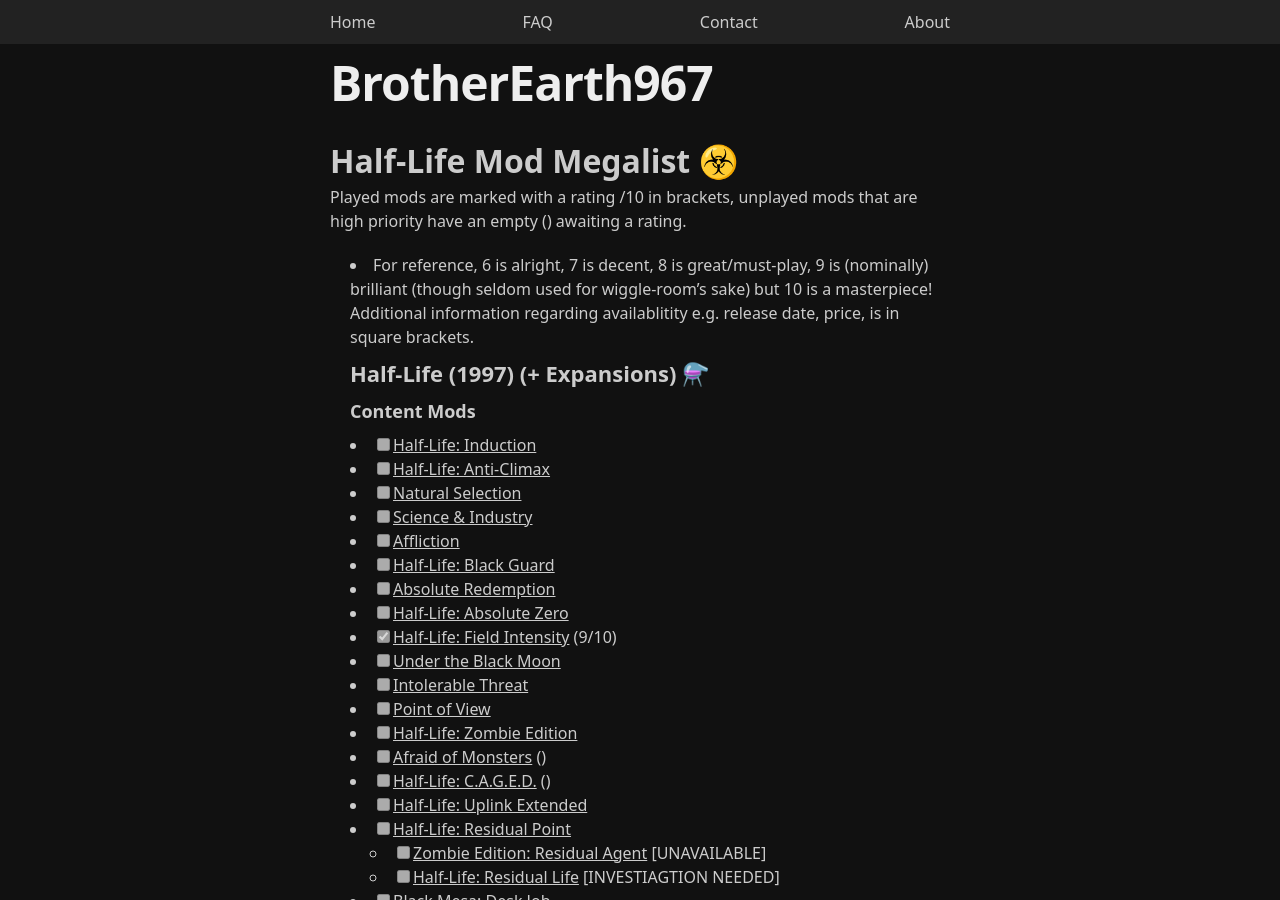
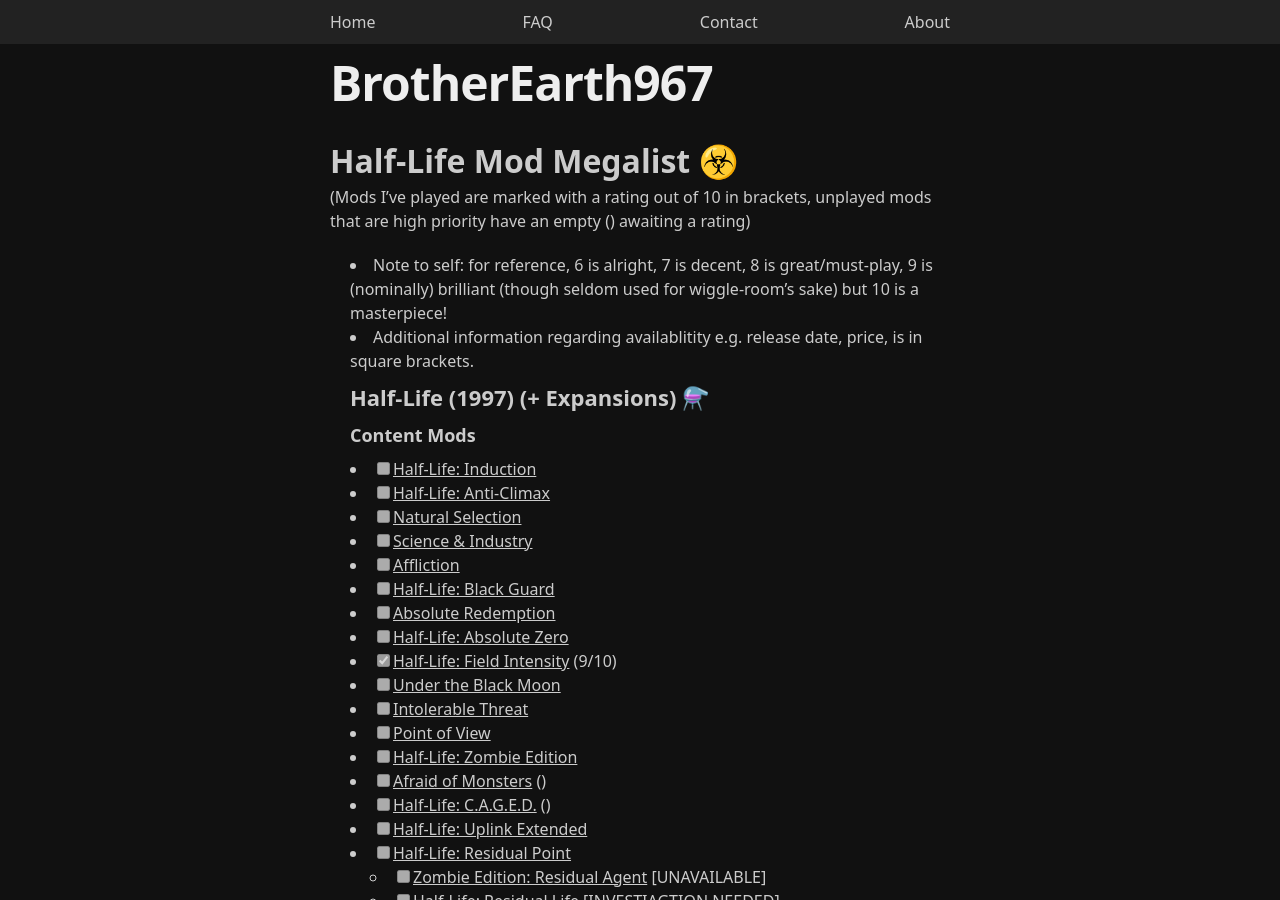
Before and after one commit to BrotherEarth967/BrotherEarth967.github.io, a Jekyll site: the page built from stuff/hl.md, in a window 1280 px wide and 900 px high. Built offline with Jekyll 4.4.1, drawn with Linux system fonts in a browser that asks for light colours.

Commit message:
Minor update to hl modlist

```diff
--- a/stuff/hl.md
+++ b/stuff/hl.md
@@ -2,9 +2,9 @@
 layout: default
 ---
 # Half-Life Mod Megalist ☣️
-Played mods are marked with a rating /10 in brackets, _unplayed mods that are high priority have an empty () awaiting a rating_.
-- For reference, 6 is alright, 7 is decent, 8 is great/must-play, 9 is (nominally) brilliant (though seldom used for wiggle-room's sake) but 10 is a masterpiece!
-Additional information regarding availablitity e.g. release date, price, is in square brackets.
+(Mods I've played are marked with a rating out of 10 in brackets, _unplayed mods that are high priority have an empty () awaiting a rating_)
+- Note to self: for reference, 6 is alright, 7 is decent, 8 is great/must-play, 9 is (nominally) brilliant (though seldom used for wiggle-room's sake) but 10 is a masterpiece!
+- Additional information regarding availablitity e.g. release date, price, is in square brackets.
 ## Half-Life (1997) (+ Expansions) ⚗️
 ### Content Mods
 - [ ] [Half-Life: Induction](https://www.moddb.com/mods/half-life-induction)
```
Also changed, not shown: other parts of stuff/hl.md (+1 -1 lines).
